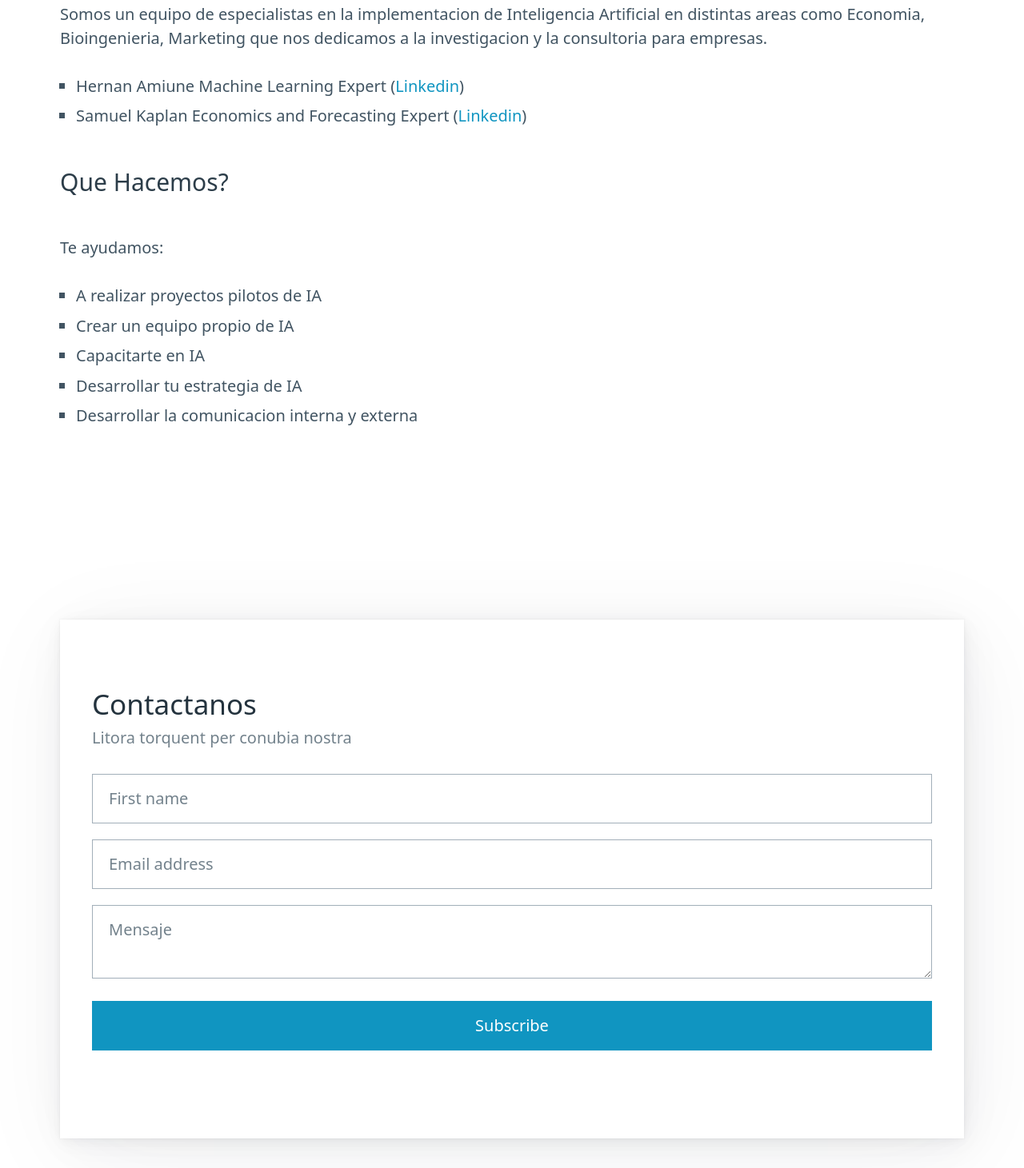
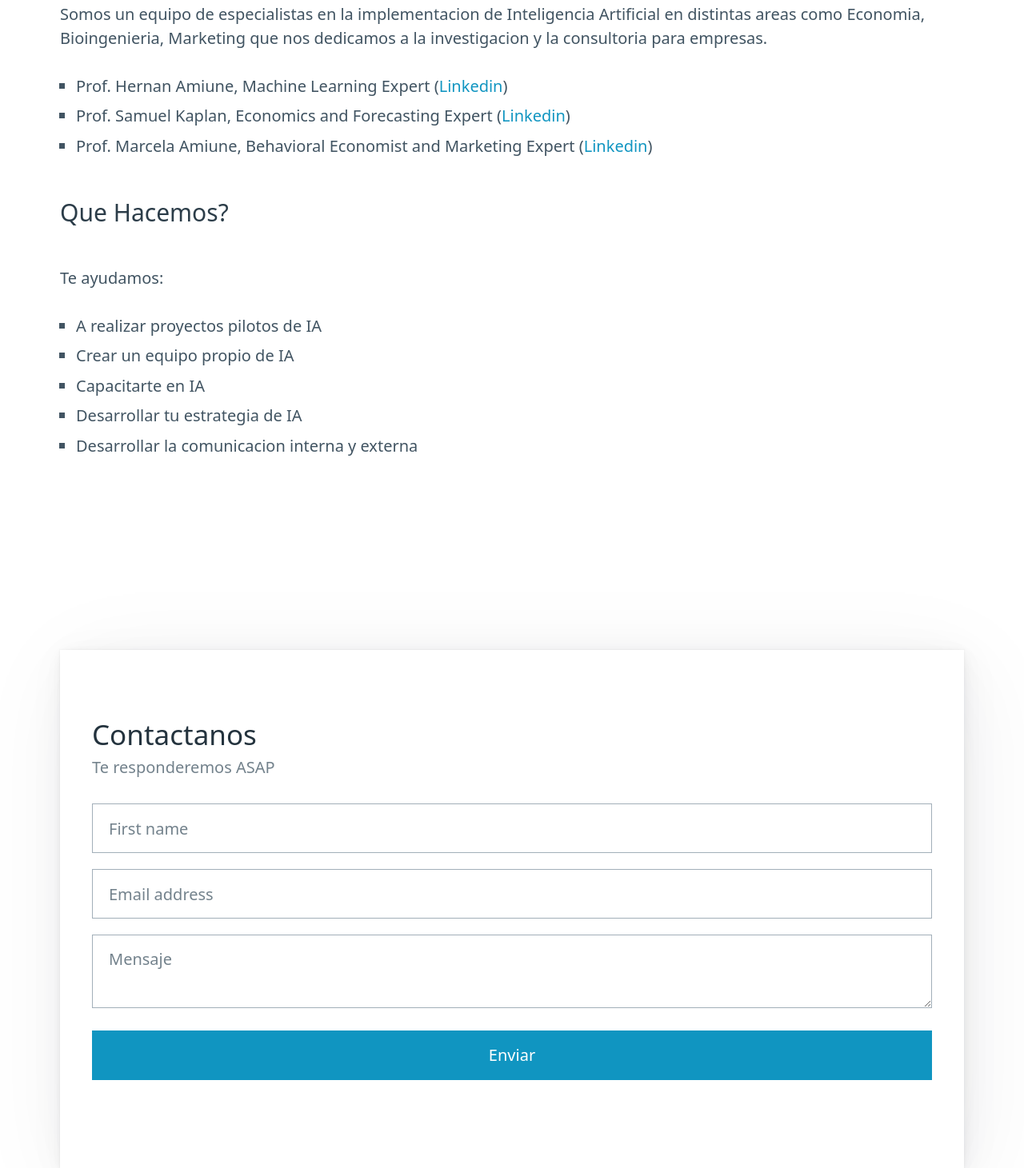
Before and after one commit to amiune/generativenetworks, a plain HTML site: page index.html in a window 1280 px wide. Shown: the part 847-2308 px from the top of the page at 80% size. Drawn offline with nearby package versions, Linux system fonts and the light colour scheme; files that its build step writes are made by us from their sources; files whose address does not match are found by name.

Commit message:
Refactor files and directories

```diff
--- a/index.html
+++ b/index.html
@@ -10,7 +10,7 @@
     />
     <link rel="shortcut icon" href="img/favicon.ico" />
     <link rel="stylesheet" href="https://cdn.jsdelivr.net/npm/@picocss/pico@1/css/pico.min.css" />
-    <link rel="stylesheet" href="custom.css" />
+    <link rel="stylesheet" href="css/custom.css" />
   </head>
 
   <body>
@@ -23,7 +23,7 @@
           </li>
         </ul>
         <ul>
-          <li><a href="blog/blog.html" class="contrast">Blog</a></li>
+          <li><a href="blog/index.html" class="contrast">Blog</a></li>
           <li>
             <details role="list" dir="rtl">
               <summary aria-haspopup="listbox" role="link" class="contrast">Tema</summary>
@@ -55,16 +55,17 @@
           </hgroup>
           <p>
             Con una amplia experiencia en programacion y desarrollo de software, combinado con una solida base teorica en Inteligencia Artificial y Machine Learning contamos con mas de veinte años de experiencia ayudando a empresas a implementar soluciones de Inteligencia Artificial.
-            Ingresa a nuestro <a href="blog/blog.html">Blog</a>
+            Ingresa a nuestro <a href="blog/index.html">Blog</a>
           </p>
 
           <h3>Equipo</h3>
           <p>
             Somos un equipo de especialistas en la implementacion de Inteligencia Artificial en distintas areas como Economia, Bioingenieria, Marketing que nos dedicamos a la investigacion y la consultoria para empresas.
             <ul>
-              <li>Hernan Amiune Machine Learning Expert (<a href="">Linkedin</a>)</li>
-              <li>Samuel Kaplan Economics and Forecasting Expert (<a href="">Linkedin</a>)</li>
-              </ul>
+              <li>Prof. Hernan Amiune, Machine Learning Expert (<a href="https://www.linkedin.com/in/amiune/">Linkedin</a>)</li>
+              <li>Prof. Samuel Kaplan, Economics and Forecasting Expert (<a href="https://www.linkedin.com/in/samuel-kaplan-46386a5/">Linkedin</a>)</li>
+              <li>Prof. Marcela Amiune, Behavioral Economist and Marketing Expert (<a href="https://www.linkedin.com/in/marcelaamiune/">Linkedin</a>)</li>
+            </ul>
 
           </p>
           <h3>Que Hacemos?</h3>
@@ -88,7 +89,7 @@
         <article>
           <hgroup>
             <h2>Contactanos</h2>
-            <p>Litora torquent per conubia nostra</p>
+            <p>Te responderemos ASAP</p>
           </hgroup>
           <form action="https://formspree.io/f/xwkglvnl" method="POST">
             <input
@@ -114,7 +115,7 @@
             aria-label="Mensaje"
             required
             ></textarea>
-            <button type="submit">Subscribe</button>
+            <button type="submit">Enviar</button>
           </form>
         </article>
       </div>
```
Also changed, not shown: blog/css/custom.css (renamed from blog/custom.css), blog/img/favicon.ico (added), blog/index.html (renamed from blog/blog.html).
